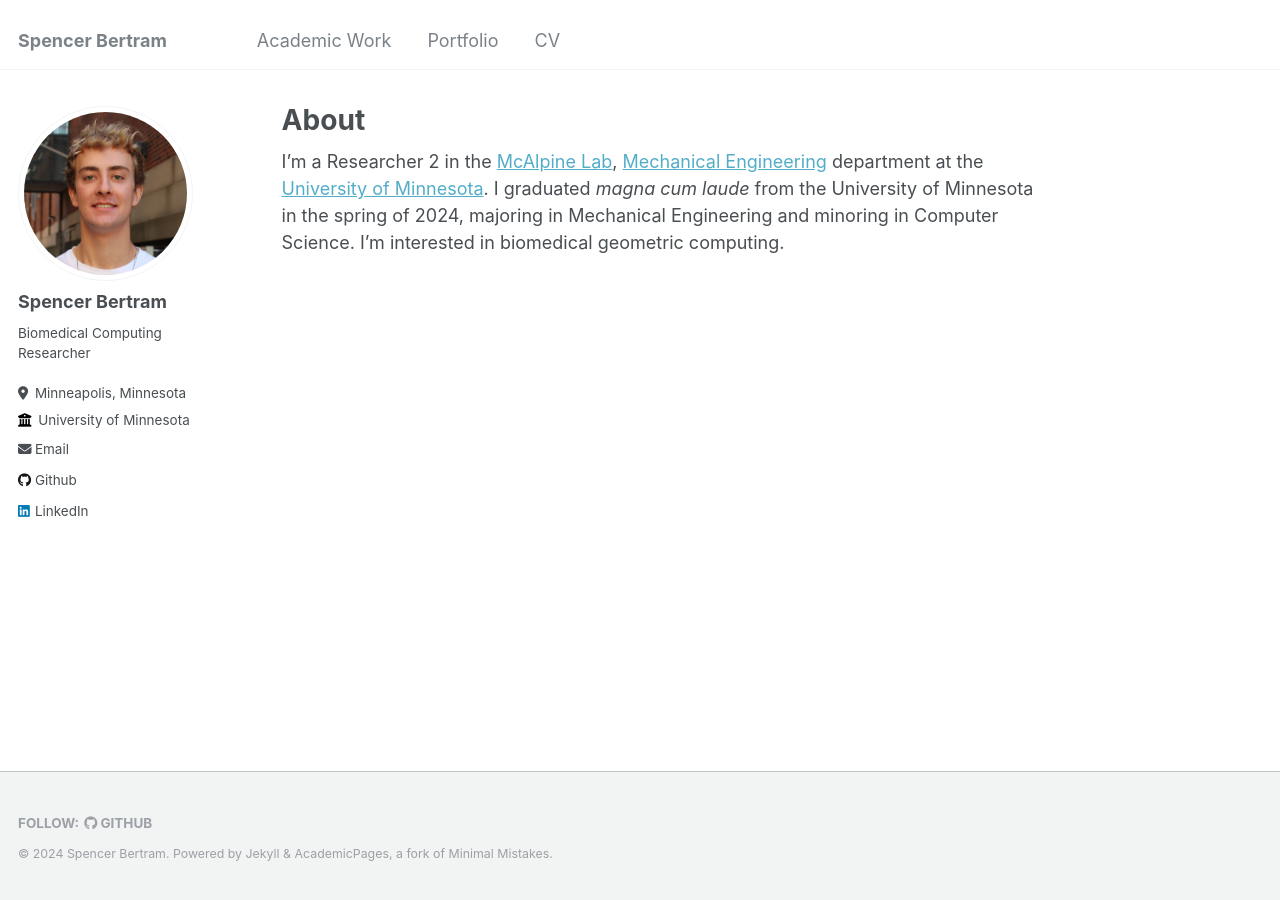
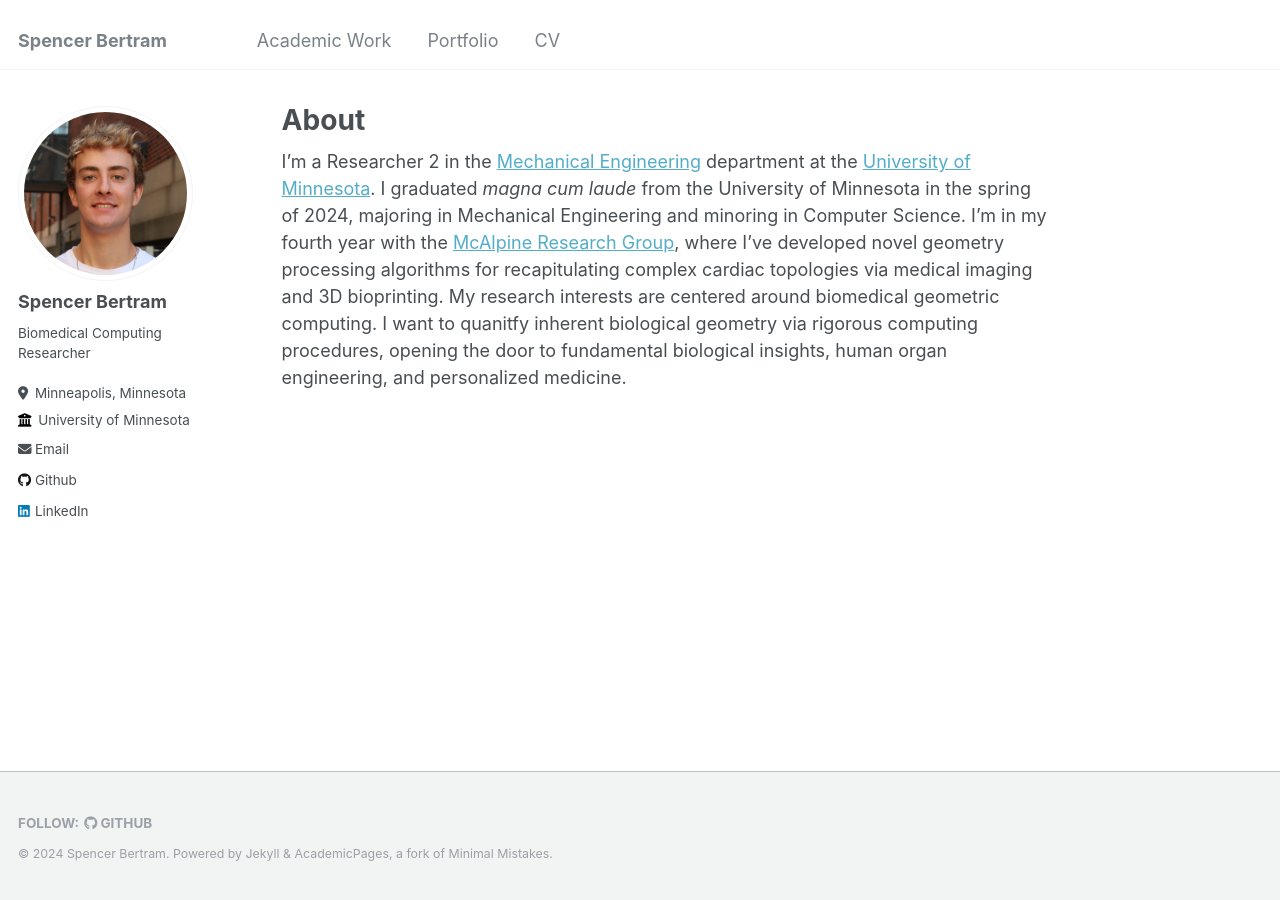
Before and after one commit to Spenbert02/Spenbert02.github.io, a Jekyll site: the page built from _pages/about.md, in a window 1280 px wide. Built offline with Jekyll 4.4.1, drawn with Linux system fonts in a browser that asks for light colours.

Commit message:
about statement

```diff
--- a/_pages/about.md
+++ b/_pages/about.md
@@ -7,4 +7,4 @@ redirect_from:
   - /about.html
 ---
 
-I'm a Researcher 2 in the <a href="https://sites.google.com/view/mcalpineresearchgroup/home" target="_blank">McAlpine Lab</a>, <a href="https://cse.umn.edu/me" target="_blank">Mechanical Engineering</a> department at the <a href="https://twin-cities.umn.edu/" target="_blank">University of Minnesota</a>. I graduated <i>magna cum laude</i> from the University of Minnesota in the spring of 2024, majoring in Mechanical Engineering and minoring in Computer Science. I'm interested in biomedical geometric computing.
+I'm a Researcher 2 in the <a href="https://cse.umn.edu/me" target="_blank">Mechanical Engineering</a> department at the <a href="https://twin-cities.umn.edu/" target="_blank">University of Minnesota</a>. I graduated <i>magna cum laude</i> from the University of Minnesota in the spring of 2024, majoring in Mechanical Engineering and minoring in Computer Science. I'm in my fourth year with the <a href="https://sites.google.com/view/mcalpineresearchgroup/home" target="_blank">McAlpine Research Group</a>, where I've developed novel geometry processing algorithms for recapitulating complex cardiac topologies via medical imaging and 3D bioprinting. My research interests are centered around biomedical geometric computing. I want to quanitfy inherent biological geometry via rigorous computing procedures, opening the door to fundamental biological insights, human organ engineering, and personalized medicine.
```
